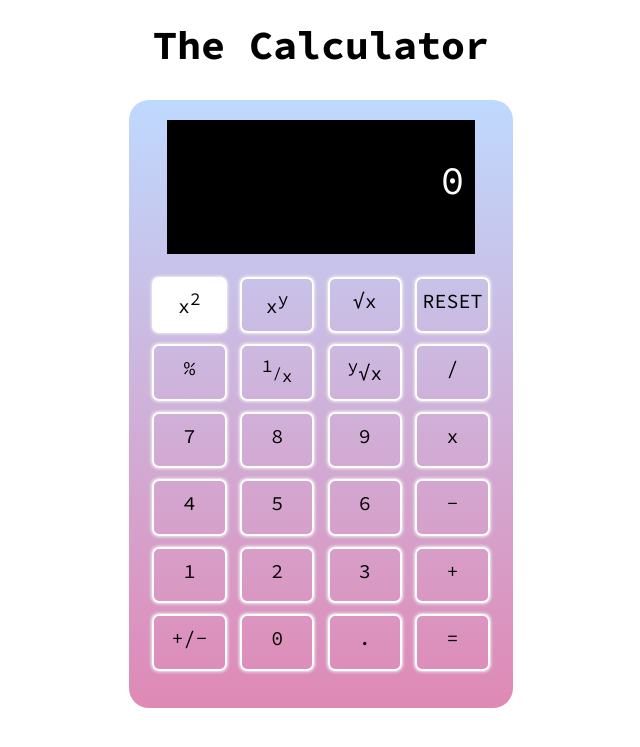
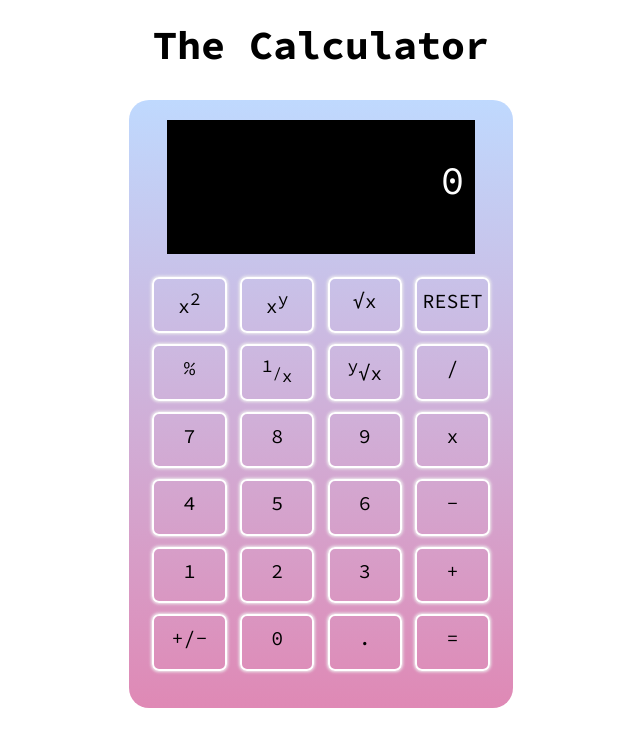
Before and after one commit to um-postolowicz/calculator, a PHP site: page / in a window 1280 px wide, with the pointer over the restyled element. Shown: the top 747 px of the page, without its empty margins (319-959 px from the left). Run offline with PHP 8.4, Linux system fonts and the light colour scheme.

Commit message:
Fix styles: button:hover only in desktop styles, delete unnecessary console.log

```diff
--- a/main.js
+++ b/main.js
@@ -67,7 +67,6 @@ const handleOperation = (operationType) => {
     result = 0;
   }
   if (operationNumber === 1) return;
-  console.log("op");
   numbers.push(Number(screen.textContent));
   operation = operationType;
   screen.textContent = numbers[0];
--- a/mediaQueries.css
+++ b/mediaQueries.css
@@ -366,6 +366,9 @@
   .buttons {
     font-size: 2.5rem;
   }
+  .button:hover {
+    background-color: white;
+  }
   .reset {
     font-size: 2.2rem;
     line-height: 2.5;
--- a/style.css
+++ b/style.css
@@ -92,10 +92,6 @@ body {
   transition: 0.2s;
 }
 
-.button:hover {
-  background-color: white;
-}
-
 .button:active {
   background-color: white;
 }
```
